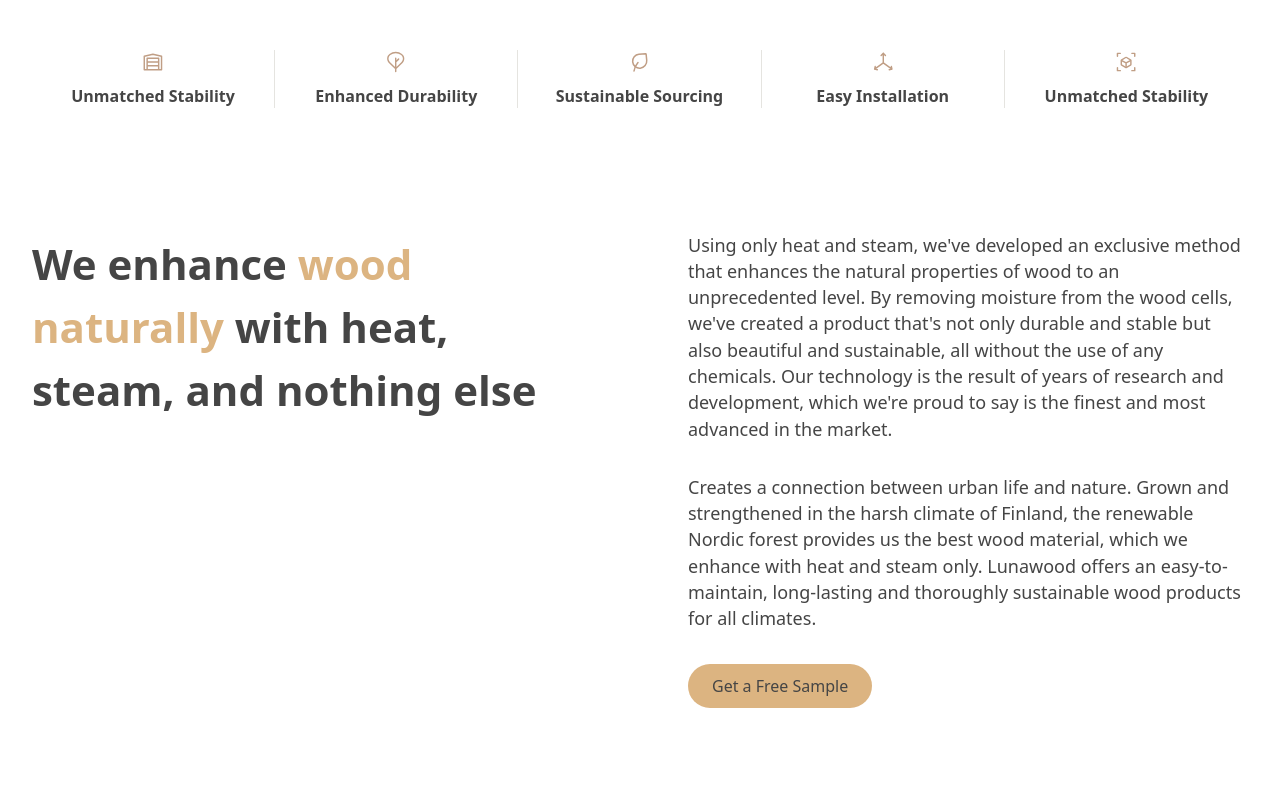
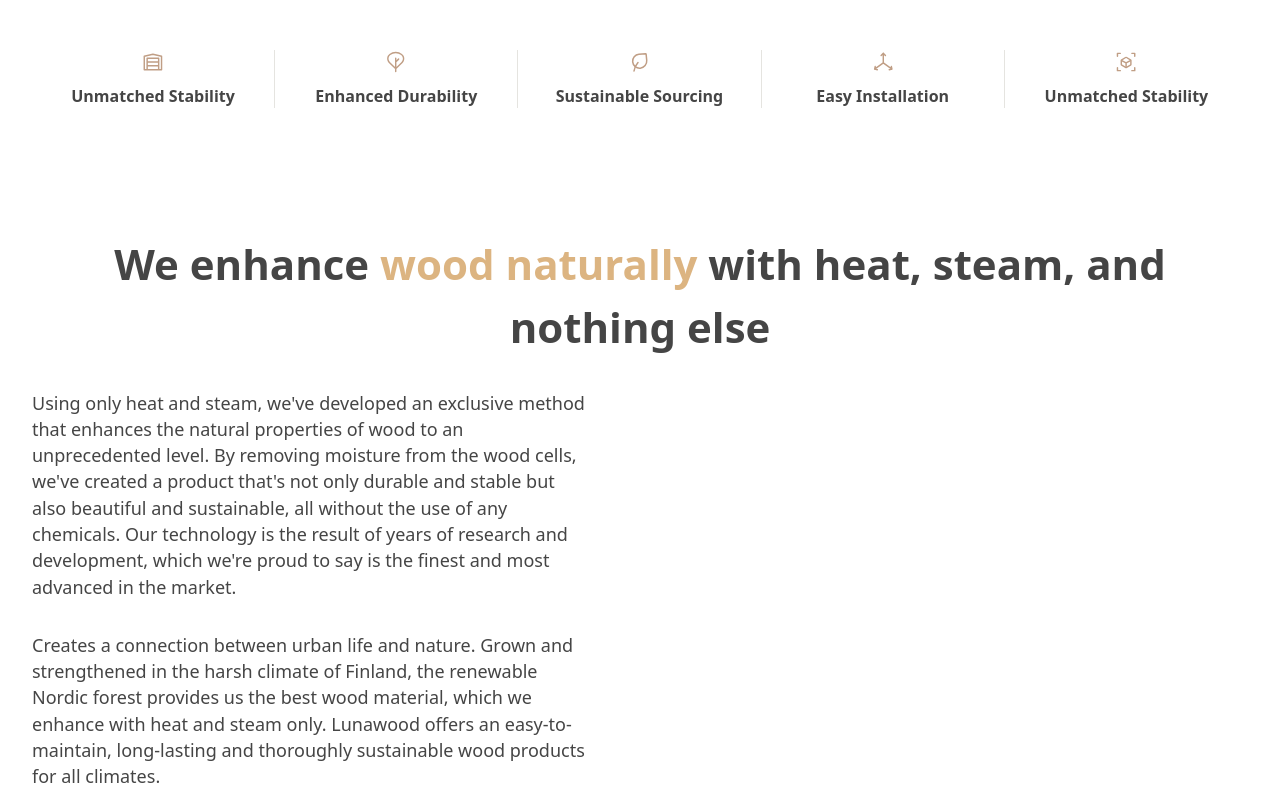
Before and after one commit to openGeeksLab/figma-to-ui-magic-36, a React (Vite) app: page / in a window 1280 px wide. Shown: the part 980-1780 px from the top of the page. Built offline with nearby package versions, Linux system fonts and the light colour scheme; grey boxes are pictures that could not be loaded; a web font is replaced by a local one.

Commit message:
Refactor content section styling
Implement the requested styling changes for the content section, including the headline, paragraph, and button, as well as the overall layout.

```diff
--- a/src/components/ContentSection.tsx
+++ b/src/components/ContentSection.tsx
@@ -27,12 +27,12 @@ const ContentSection: React.FC<ContentSectionProps> = ({
 }) => {
   const renderTitle = () => {
     if (!highlightedWord) {
-      return <h2 className="text-[#454545] text-[42px] font-bold max-md:text-[32px] max-sm:text-2xl text-left">{title}</h2>;
+      return <h2 className="text-[#454545] text-[42px] font-bold max-md:text-[32px] max-sm:text-2xl text-center">{title}</h2>;
     }
 
     const parts = title.split(highlightedWord);
     return (
-      <h2 className="text-[#454545] text-[42px] font-bold max-md:text-[32px] max-sm:text-2xl text-left">
+      <h2 className="text-[#454545] text-[42px] font-bold max-md:text-[32px] max-sm:text-2xl text-center">
         {parts[0]}
         <span className="text-[#DCB481]">{highlightedWord}</span>
         {parts[1]}
@@ -41,10 +41,11 @@ const ContentSection: React.FC<ContentSectionProps> = ({
   };
 
   const contentElement = (
-    <div className="flex justify-center items-start gap-24 flex-1 max-md:w-full max-md:flex-col">
-      <div className="flex-1 max-md:w-full">
+    <div className="flex flex-col items-center w-full">
+      <div className="w-full text-center mb-8">
         {renderTitle()}
       </div>
+      <div className="flex justify-center items-start gap-24 flex-1 w-full max-md:flex-col">
         <div className="flex flex-col items-start gap-8 flex-1">
           <div className="text-[#454545] text-lg font-normal leading-[26.28px] max-sm:text-base">
             {description}
@@ -60,6 +61,10 @@ const ContentSection: React.FC<ContentSectionProps> = ({
             </button>
           )}
         </div>
+        <div className="flex-1">
+          {/* Right column space for future content */}
+        </div>
+      </div>
     </div>
   );
 
@@ -74,18 +79,8 @@ const ContentSection: React.FC<ContentSectionProps> = ({
   ) : null;
 
   return (
-    <section className={`flex justify-between items-center w-full px-8 py-24 max-md:px-5 max-md:py-[60px] max-sm:px-4 max-sm:py-10 ${reverse ? 'max-md:flex-col-reverse' : 'max-md:flex-col'} max-md:gap-10 ${className}`}>
-      {reverse ? (
-        <>
+    <section className={`flex justify-center items-center w-full px-8 py-24 max-md:px-5 max-md:py-[60px] max-sm:px-4 max-sm:py-10 ${className}`}>
       {contentElement}
-          {imageElement}
-        </>
-      ) : (
-        <>
-          {imageElement}
-          {contentElement}
-        </>
-      )}
     </section>
   );
 };
```
Lines whose indentation alone changed are shown as unchanged.
